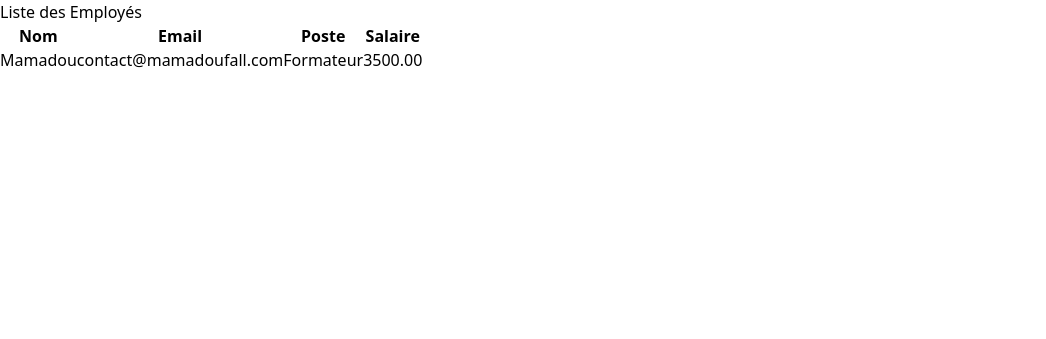
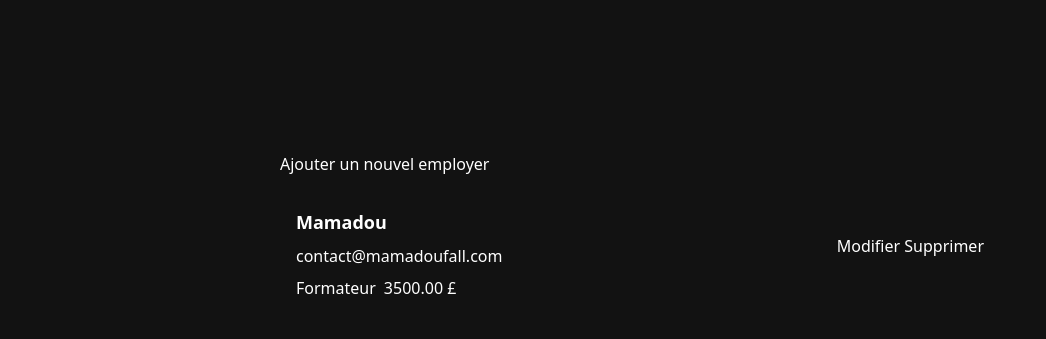
Before and after one commit to mamadoufallofficiel/django-pour-debutant, a Django app: page / in a window 1280 px wide. Shown: the top 339 px of the page, without its empty margins (0-1046 px from the left). Run offline with Django 5.2, Linux system fonts and the light colour scheme; data comes from the database, SQL or seed files in the repository; some libraries are stand-ins or nearby versions.

Commit message:
version 2 style daisyui ajouté

```diff
--- a/employer/templates/base.html
+++ b/employer/templates/base.html
@@ -1,14 +1,22 @@
 <!DOCTYPE html>
-<html lang="en">
+<html lang="en" data-theme="forest">
 <head>
     <meta charset="UTF-8">
     <meta name="viewport" content="width=device-width, initial-scale=1.0">
     <title>Gestion des employers</title>
     <link href="https://cdn.jsdelivr.net/npm/daisyui@5" rel="stylesheet" type="text/css" />
-<script src="https://cdn.jsdelivr.net/npm/@tailwindcss/browser@4"></script>
+    <script src="https://cdn.jsdelivr.net/npm/@tailwindcss/browser@4"></script>
+    <link href="https://cdn.jsdelivr.net/npm/daisyui@5/themes.css" rel="stylesheet" type="text/css" />
 </head>
 <body>
-    {% block content %}
-    {% endblock %}
+    <div class="flex justify-center mt-32">
+        <div class="flex flex-col w-3xl bg-base-200 rounded-xl p-6">
+            <div class="w-full h-fit">
+                {% block content %}
+                {% endblock %}
+            </div>
+        </div>
+    </div>
+
 </body>
 </html>
--- a/employer/templates/employer/liste.html
+++ b/employer/templates/employer/liste.html
@@ -1,25 +1,28 @@
 {% extends "base.html" %}
 
 {% block content %}
-  <h1>Liste des Employés</h1>
-  <table>
-    <thead>
-      <tr>
-        <th>Nom</th>
-        <th>Email</th>
-        <th>Poste</th>
-        <th>Salaire</th>
-      </tr>
-    </thead>
-    <tbody>
-      {% for employer in employers %}
-      <tr>
-        <td>{{ employer.nom }}</td>
-        <td>{{ employer.email }}</td>
-        <td>{{ employer.poste }}</td>
-        <td>{{ employer.salaire }}</td>
-      </tr>
-      {% endfor %}
-    </tbody>
-  </table>
+      <div class="w-full bg-base-200">
+        <div class="mb-4">
+            <a href="#" class="btn btn-primary w-full">Ajouter un nouvel employer</a>
+        </div>
+        <div class="space-y-4 w-full">
+            {% for employer in employers %}
+            <div class="p-4 bg-base-10 rounded-lg w-full flex justify-between items-center">
+                <div class="space-y-2">
+                    <p class="font-bold text-lg">{{ employer.nom }}</p>
+                     <p class="badge badge-soft badge-primary">{{ employer.email }}</p>
+                     <div class="flex gap-2">
+                        <p class="badge badge-soft badge-primary">{{ employer.poste }}</p>
+                        <p class="badge badge-dash badge-primary">{{ employer.salaire }} £</p>
+                     </div>
+                </div>
+                <div class="mb-4">
+                    <a href="#" class="btn btn-primary btn-soft btn-sm">Modifier</a>
+                    <a href="#" class="btn btn-primary btn-soft btn-sm">Supprimer</a>
+                </div>
+            </div>
+
+            {% endfor %}
+        </div>
+      </div>
 {% endblock %}
```
